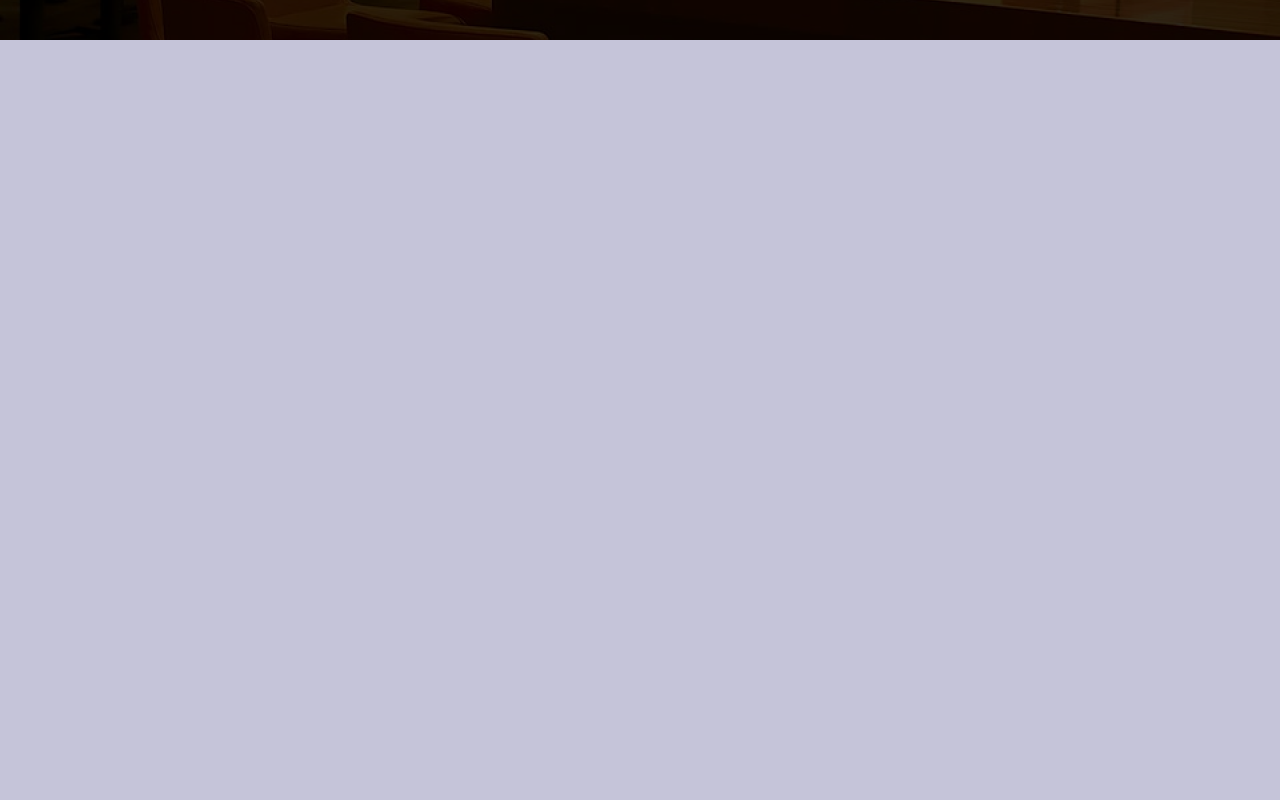
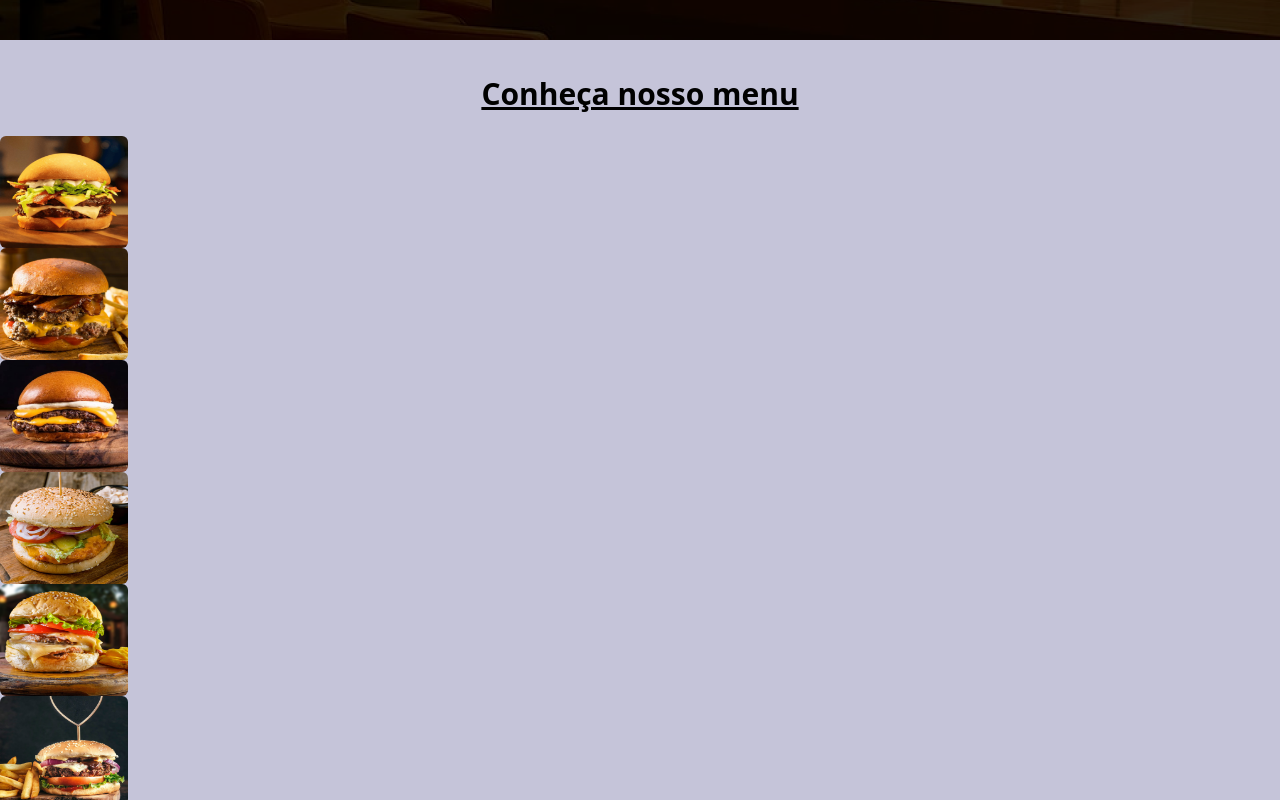
Before and after one commit to virgiliocesar/Dev-Burguer, a React (Vite) app: page / in a window 1280 px wide. Shown: the part 380-1180 px from the top of the page. Before the commit the page ends 800 px from the top, so only its background shows below. Built offline with nearby package versions, Linux system fonts and the light colour scheme.

Commit message:
produtos componentzados

```diff
--- a/src/App.tsx
+++ b/src/App.tsx
@@ -1,7 +1,9 @@
 import Header from "./Header";
+import Menu from "./Menu";
 
 export default function App() {
   return <div className="text-3 font-bold underline">
     <Header />
+    <Menu />
   </div>;
 }
--- /dev/null
+++ b/src/Menu.tsx
@@ -0,0 +1,32 @@
+import hambOne from "./assets/img/hamb-1.png";
+import hambTwo from "./assets/img/hamb-2.png";
+import hambThree from "./assets/img/hamb-3.png";
+import hambFor from "./assets/img/hamb-4.png";
+import hambFive from "./assets/img/hamb-5.png";
+import hambSix from "./assets/img/hamb-6.png";
+import hambSeven from "./assets/img/hamb-7.png";
+import hambEith from "./assets/img/hamb-8.png";
+import Product from './components/Product';
+const Menu = () => {
+  return (
+    <div>
+      <h2 className="text-2xl md:text-3xl font-bold text-center mt-9 mb-6">
+        Conheça nosso menu
+      </h2>
+      <div id="menu">
+        <main>
+          <Product src={hambOne} />
+          <Product src={hambTwo} />
+          <Product src={hambThree} />
+          <Product src={hambFor} />
+          <Product src={hambFive} />
+          <Product src={hambSix} />
+          <Product src={hambSeven} />
+          <Product src={hambEith} />
+        </main>
+      </div>
+    </div>
+  );
+};
+
+export default Menu;
--- /dev/null
+++ b/src/components/Product.tsx
@@ -0,0 +1,13 @@
+const Product = ({src}: {src: string}) => {
+  return (
+    <div>
+      <img
+        className="w-32 h-28 rounded-md"
+        src={src}
+        alt="Hamburguer Smash"
+      />
+    </div>
+  );
+}
+
+export default Product
--- a/src/output.css
+++ b/src/output.css
@@ -566,6 +566,14 @@ video {
   margin-top: 1.25rem;
 }
 
+.mt-9 {
+  margin-top: 2.25rem;
+}
+
+.mb-6 {
+  margin-bottom: 1.5rem;
+}
+
 .flex {
   display: flex;
 }
@@ -634,9 +642,23 @@ video {
   padding-bottom: 0.25rem;
 }
 
+.text-center {
+  text-align: center;
+}
+
 .text-4xl {
   font-size: 2.25rem;
   line-height: 2.5rem;
+}
+
+.text-3xl {
+  font-size: 1.875rem;
+  line-height: 2.25rem;
+}
+
+.text-2xl {
+  font-size: 1.5rem;
+  line-height: 2rem;
 }
 
 .font-bold {
@@ -681,3 +703,19 @@ body{
   --tw-scale-y: 1.1;
   transform: translate(var(--tw-translate-x), var(--tw-translate-y)) rotate(var(--tw-rotate)) skewX(var(--tw-skew-x)) skewY(var(--tw-skew-y)) scaleX(var(--tw-scale-x)) scaleY(var(--tw-scale-y));
 }
+
+@media (min-width: 768px) {
+  .md\:text-ellipsis {
+    text-overflow: ellipsis;
+  }
+
+  .md\:text-3xl {
+    font-size: 1.875rem;
+    line-height: 2.25rem;
+  }
+
+  .md\:text-5xl {
+    font-size: 3rem;
+    line-height: 1;
+  }
+}
```
